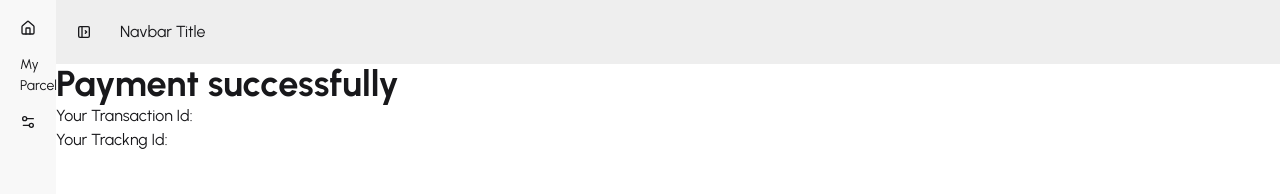
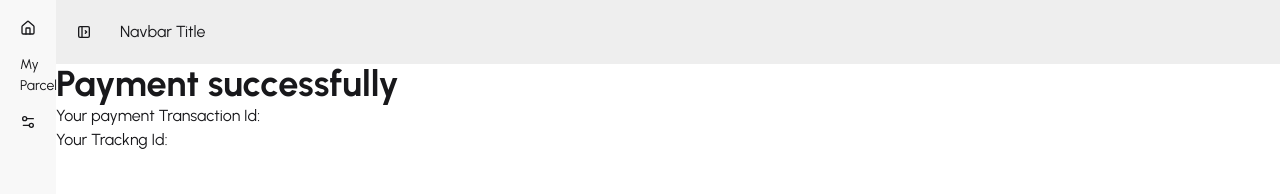
Before and after one commit to harunhira69/zap-shift-client, a React (Vite) app: page /dashboard/payment-success in a window 1280 px wide. Shown: the top 194 px of the page. Built offline with nearby package versions, Linux system fonts and the light colour scheme; no server answers; sample sign-in values are in the browser's storage.

Commit message:
some text change

```diff
--- a/src/pages/dashboard/Payment/PaymentSuccess.jsx
+++ b/src/pages/dashboard/Payment/PaymentSuccess.jsx
@@ -26,7 +26,7 @@ const PaymentSuccess = () => {
     return (
         <div>
             <h3 className='text-4xl font-bold'>Payment successfully</h3>
-            <p>Your Transaction Id:{paymentInfo. transcationId}</p>
+            <p>Your payment Transaction Id:{paymentInfo. transcationId}</p>
             <p>Your Trackng Id:{paymentInfo.trackingId}</p>
         </div>
     );
```
